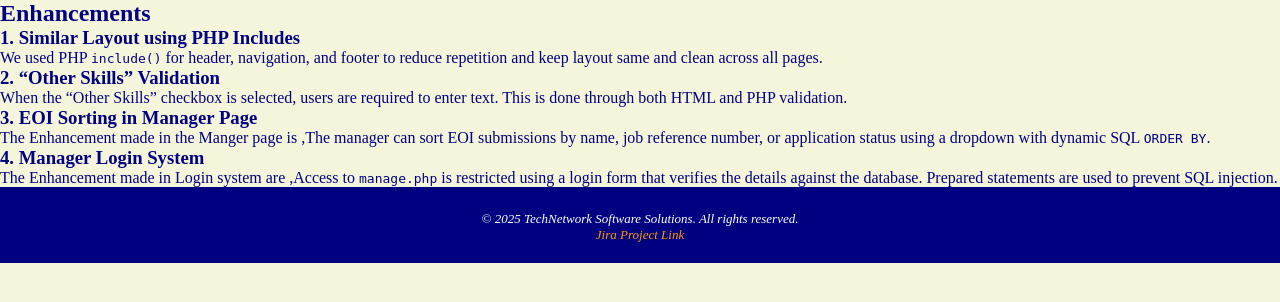
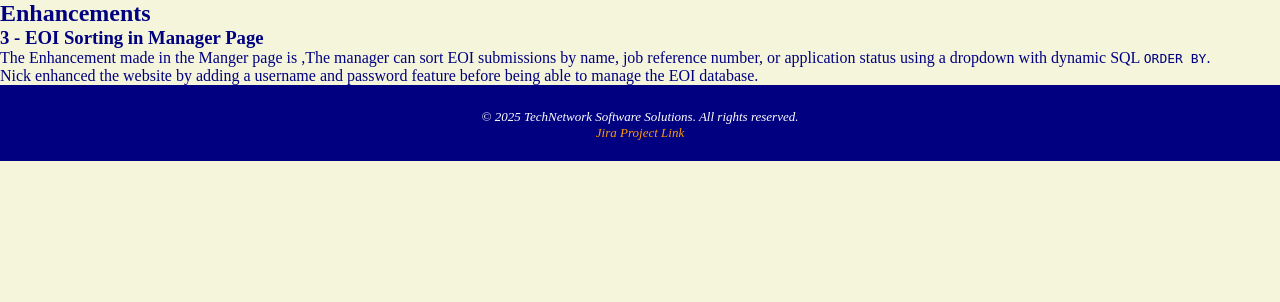
Before and after one commit to ShudhitH/GroupProject_Part2, a PHP site: page /enhancement.php in a window 1280 px wide. Shown: the part 286-588 px from the top of the page. Run offline with PHP 8.4, Linux system fonts and the light colour scheme.

Commit message:
Update enhancement.php

```diff
--- a/enhancement.php
+++ b/enhancement.php
@@ -14,22 +14,11 @@
     <h2>Enhancements</h2>
 
     <section>
-      <h3>1. Similar Layout using PHP Includes</h3>
-      <p>We used PHP <code>include()</code> for header, navigation, and footer to reduce repetition and keep layout same and clean across all pages.</p>
+      <h3>3 - EOI Sorting in Manager Page</h3>
+      <p>The Enhancement made in the Manger page is ,The manager can sort EOI submissions by name, job reference number, or application status using a dropdown with dynamic SQL <code>ORDER BY</code>.</p>
+      <p>Nick enhanced the website by adding a username and password feature before being able to manage the EOI database.</p>
     </section>
 
-    <section>
-      <h3>2. “Other Skills” Validation</h3>
-      <p>When the “Other Skills” checkbox is selected, users are required to enter text. This is done through both HTML and PHP validation.</p>
-    </section>
-    <section>
-      <h3>3. EOI Sorting in Manager Page</h3>
-      <p>The Enhancement made in the Manger page is ,The manager can sort EOI submissions by name, job reference number, or application status using a dropdown with dynamic SQL <code>ORDER BY</code>.</p>
-    </section>
-     <section>
-      <h3>4. Manager Login System</h3>
-      <p>The Enhancement made in Login system are ,Access to <code>manage.php</code> is restricted using a login form that verifies the details against the database. Prepared statements are used to prevent SQL injection.</p>
-    </section>
 
   </main>
 
```
